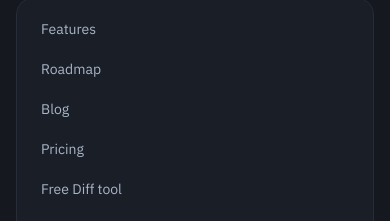
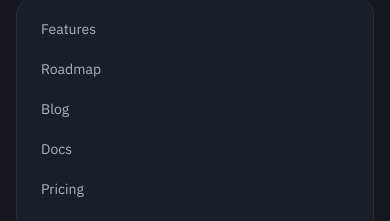
Before and after one commit to Projscope/Meshdiff, a React (Vite) app in the folder apps/web/: page / in a window 390 px wide. Both pictures are taken after a click on the button 341 px from the left and 90 px from the top of the page. Shown: the part 129-350 px from the top of the page. Built offline with nearby package versions, Linux system fonts and the light colour scheme; no server answers.

Commit message:
feat(nav): add Docs link to header and footer
/docs existed but wasn't linked from the site-wide nav — added to the
header's desktop and mobile menus (next to Blog) and the footer's
Resources column (next to FAQ/Blog).

```diff
--- a/apps/web/src/components/SiteFooter.tsx
+++ b/apps/web/src/components/SiteFooter.tsx
@@ -46,6 +46,9 @@ export default function SiteFooter() {
         <div>
           <p className="text-xs font-semibold text-ink-300">Resources</p>
           <nav className="mt-3 flex flex-col gap-2 text-xs text-ink-400">
+            <Link to="/docs" className="hover:text-ink-300">
+              Docs
+            </Link>
             <a href="/#faq" className="hover:text-ink-300">
               FAQ
             </a>
--- a/apps/web/src/components/SiteHeader.tsx
+++ b/apps/web/src/components/SiteHeader.tsx
@@ -110,6 +110,9 @@ export default function SiteHeader() {
             <Link to="/blog" className="hover:text-ink-200 transition-colors">
               Blog
             </Link>
+            <Link to="/docs" className="hover:text-ink-200 transition-colors">
+              Docs
+            </Link>
             {SHOW_MONETIZATION && (
               <Link to="/pricing" className="hover:text-ink-200 transition-colors">
                 Pricing
@@ -170,6 +173,13 @@ export default function SiteHeader() {
               >
                 Blog
               </Link>
+              <Link
+                to="/docs"
+                onClick={() => setMobileMenuOpen(false)}
+                className="rounded-lg px-3 py-2 hover:bg-ink-800 hover:text-ink-50"
+              >
+                Docs
+              </Link>
               {SHOW_MONETIZATION && (
                 <Link
                   to="/pricing"
```
